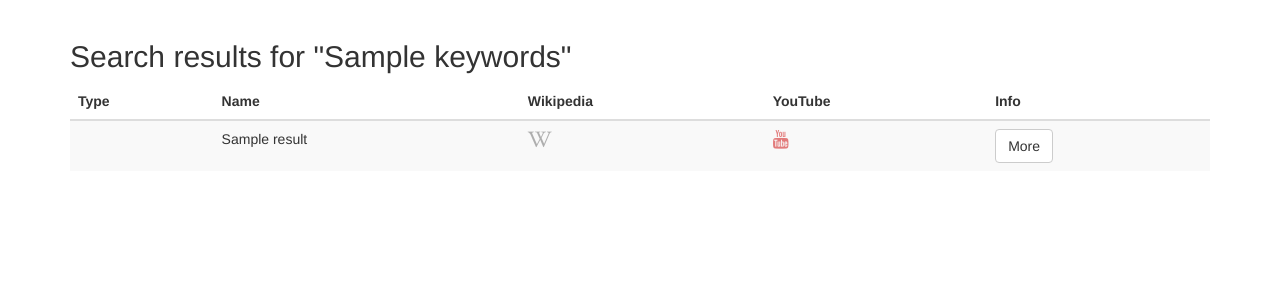
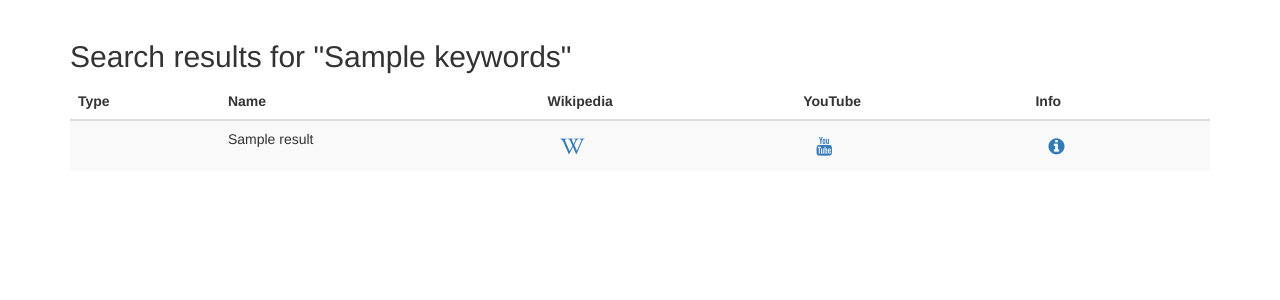
Before and after one commit to QilinGu/django-apples-oranges, a Django app: template showlike/templates/search.html in a window 1280 px wide. Shown: the part 52-352 px from the top of the page. Run offline with Django 3.2, Linux system fonts and the light colour scheme; the template is opened without the code that fills it: most values are stand-ins (such as "Sample title", 1, 10 or a date in 2020); some libraries are stand-ins or nearby versions.

Commit message:
finished UI

```diff
--- a/showlike/static/styles/main.css
+++ b/showlike/static/styles/main.css
@@ -5,3 +5,9 @@
 .result-link:hover{
 	opacity:1;
 }
+
+iframe{
+	width:100%;
+	height:auto;
+	min-height:300px;
+}
--- a/showlike/templates/search.html
+++ b/showlike/templates/search.html
@@ -63,18 +63,18 @@
 		    	{{ result.Name }}
 		    </td>
 		    <td>
-		    	<a class="result-link" target="_blank" href="{{ result.wUrl}}">
-		    		<i class="fa fa-wikipedia-w fa-lg" style="color: #666666;"></i>
+		    	<a href="{{ result.wUrl }}" target="_blank" class="btn btn-link">
+		    		<i class="fa fa-wikipedia-w fa-lg"></i>
 		    	</a>
 		    </td>
 		    <td>
-		    	<a class="result-link" target="_blank" href="{{ result.yUrl }}" style="color: #CC0000;">
+		    	<button data-target="#{{forloop.counter}}y" data-toggle="modal" class="btn btn-link" type="button">
 		    		<i class="fa fa-youtube fa-lg"></i>
-		    	</a>
+		    	</button>
 		    </td>
 		    <td>
-		    	<button data-target="#{{forloop.counter}}" data-toggle="modal" class="btn btn-default" type="button">
-		    		More
+		    	<button data-target="#{{forloop.counter}}" data-toggle="modal" class="btn btn-link" type="button">
+		    		<i class="fa fa-info-circle fa-lg"></i>
 		    	</button>
 		    </td>
 		  </tr>
@@ -99,6 +99,22 @@
 		    </div><!-- /.modal-content -->
 		  </div><!-- /.modal-dialog -->
 		</div><!-- /.modal -->
+		<div class="modal fade" id="{{ forloop.counter }}y">
+		  <div class="modal-dialog">
+		    <div class="modal-content">
+		      <div class="modal-header">
+		        <button type="button" class="close" data-dismiss="modal" aria-label="Close"><span aria-hidden="true">&times;</span></button>
+		        <h4 class="modal-title">{{ result.Name }}</h4>
+		      </div>
+		      <div class="modal-body">
+		        <iframe type="text/html" src="{{ result.yUrl }}"/>
+		      </div>
+		      <div class="modal-footer">
+		        <button type="button" class="btn btn-primary" data-dismiss="modal">Close</button>
+		      </div>
+		    </div><!-- /.modal-content -->
+		  </div><!-- /.modal-dialog -->
+		</div><!-- /.modal -->
 		{% endfor %}
 	</div>
 	<script src="//code.jquery.com/jquery-1.11.3.min.js"></script>
```
